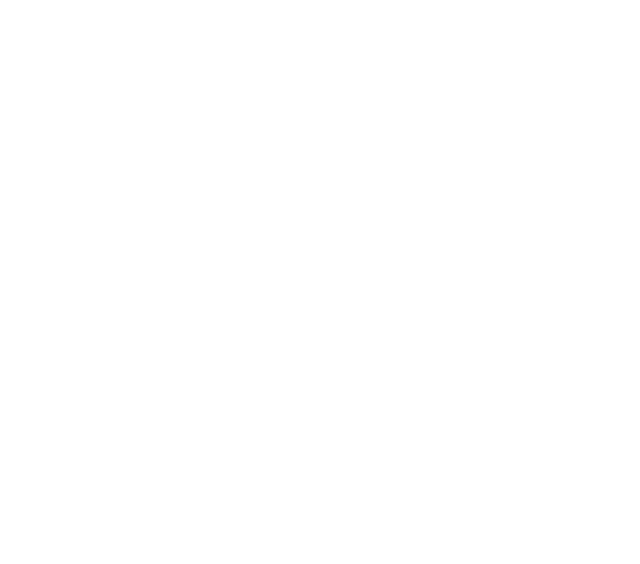
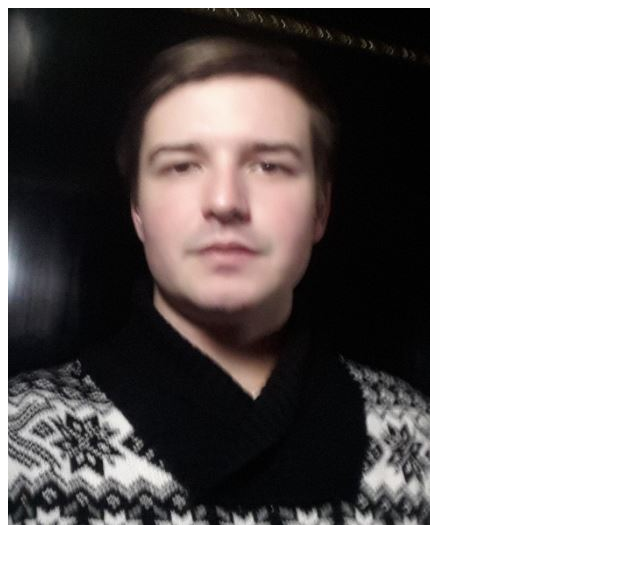
Before and after one commit to druger2006/rsschool-cv, a plain HTML site: page index.html in a window 1280 px wide. Shown: the whole page, without its empty margins (0-640 px from the left). Drawn offline with Linux system fonts and the light colour scheme.

Commit message:
feat: add photo to html file

```diff
--- a/index.html
+++ b/index.html
@@ -5,5 +5,7 @@
     <meta name="viewport" content="width=device-width, initial-scale=1.0" />
     <title>Document</title>
   </head>
-  <body></body>
+  <body>
+    <img src="/author.png" />
+  </body>
 </html>
```
